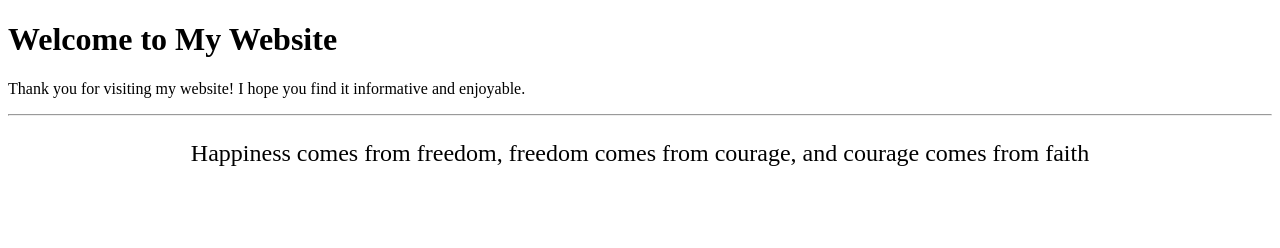
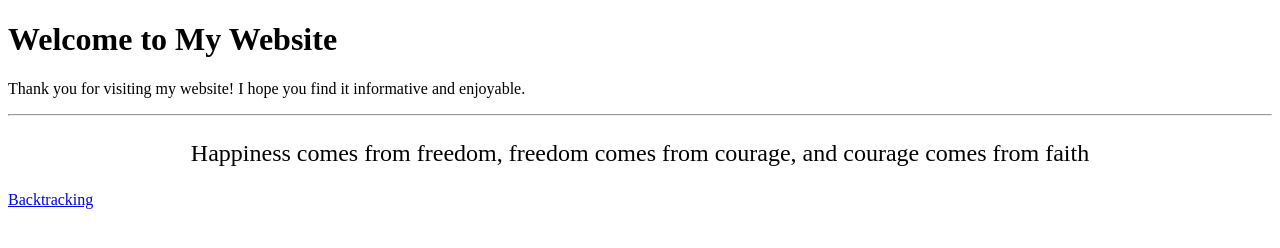
Before and after one commit to skystriker1997/SkyCppServer, a plain HTML site: page static_files/index.html in a window 1280 px wide. Drawn offline with Linux system fonts and the light colour scheme.

Commit message:
add algorithm section

```diff
--- a/static_files/index.html
+++ b/static_files/index.html
@@ -8,7 +8,11 @@
     <p>Thank you for visiting my website! I hope you find it informative and enjoyable.</p>
     <hr>
     <div style="text-align: center;">
-      <p style="font-size: 24px;">Happiness comes from freedom, freedom comes from courage, and courage comes from faith</p>
+        <p style="font-size: 24px;">Happiness comes from freedom, freedom comes from courage, and courage comes from faith</p>
     </div>
+    <div style="text-align: left;">
+        <a href="/home/parallels/projects/SkyNetlib/static_files/algorithms/backtracking.md">Backtracking</a>
+    </div>
+
   </body>
 </html>
```
Also changed, not shown: static_files/nebula.png (deleted), 1 other file.
